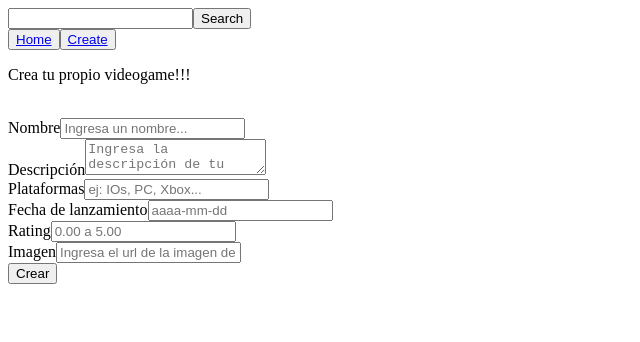
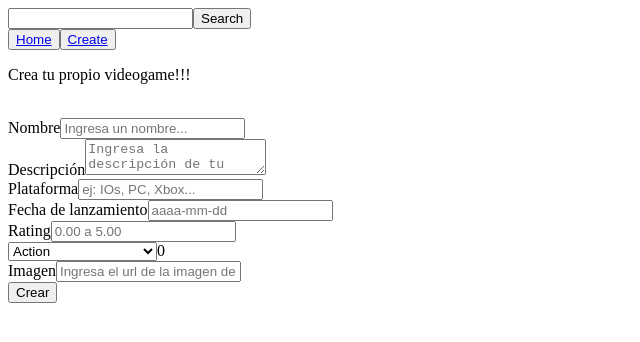
Before and after one commit to ruthosuna92/PI-videogames-main-AleOsuna, a React (Vite) app in the folder PI-Videogames-main/client/: page /form in a window 1280 px wide. Shown: the top 342 px of the page, without its empty margins (0-640 px from the left). Built offline with nearby package versions, Linux system fonts and the light colour scheme.

Commit message:
avance con el formulario para crear videojuegos, siguen las validaciones

```diff
--- a/PI-Videogames-main/client/Components/Card/Card.jsx
+++ b/PI-Videogames-main/client/Components/Card/Card.jsx
@@ -5,7 +5,7 @@ const Card = ({background_image, name, genres, id}) => {
 
     return (
         <div key={id} className="card">
-            <img className="imgCard" src={background_image} alt={name} />
+            <img className="imgCard" src={background_image } alt={name} />
             <p><NavLink to={`/detail/${id}`}>{name}</NavLink></p>
             <p>{genres}</p>
         </div>
--- a/PI-Videogames-main/client/Components/Cards/Cards.jsx
+++ b/PI-Videogames-main/client/Components/Cards/Cards.jsx
@@ -10,11 +10,11 @@ const Cards = ({videogames}) => {
         <div>
             {videogames?.map((videogame) => {
                 return <Card
-                    background_image={videogame?.background_image}
-                    name = { videogame?.name }
-                    genres = { videogame?.genres.map((gen) => <li>{gen.name}</li>) }
-                    key = { videogame?.id }
-                    id = { videogame?.id }
+                    background_image={videogame?.background_image && videogame?.background_image}
+                    name = { videogame?.name && videogame?.name }
+                    genres = { videogame?.genres.map((gen) => <li>{gen.name}</li>) && videogame?.genres.map((gen) => <li>{gen.name}</li>) }
+                    key = { videogame?.id && videogame?.id }
+                    id = { videogame?.id && videogame?.id }
                 />
             })}
         </div>
--- a/PI-Videogames-main/client/Components/Detail/Detail.jsx
+++ b/PI-Videogames-main/client/Components/Detail/Detail.jsx
@@ -14,13 +14,13 @@ const Detail = () => {
 
     useEffect(()=>{
         dispatch(getById(id))
-  }, [])
+  }, [id])
     return (
         <div>
-            <p>{videogameDetail.name}</p>
-            <img src={videogameDetail.background_image} alt={videogameDetail.name}/>
-            <p>Plataformas: {videogameDetail.platforms.map((plat)=> <li>{plat}</li>)}</p>
-            <p>Géneros: {videogameDetail.genres.map((gen)=><li>{gen}</li>)}</p>
+            <p>{videogameDetail?.name && videogameDetail?.name}</p>
+            <img src={videogameDetail?.background_image && videogameDetail?.background_image} alt={videogameDetail?.name && videogameDetail?.name}/>
+            <p>Plataformas: {videogameDetail?.platforms && videogameDetail?.platforms.map((plat)=> <li>{plat}</li>)}</p>
+            <p>Géneros: {videogameDetail?.genres && videogameDetail?.genres?.map((gen)=><li>{gen}</li>)}</p>
 
         </div>
     )
--- a/PI-Videogames-main/client/Components/Form/Form.jsx
+++ b/PI-Videogames-main/client/Components/Form/Form.jsx
@@ -1,27 +1,92 @@
-
+import { useState } from "react"
+import { useSelector, useDispatch } from "react-redux"
+import { postVideogame } from "../../Redux/actions"
 
 const Form = () => {
+    const dispatch = useDispatch()
+    const [created, setCreated] = useState({
+        name: "",
+        background_image: "",
+        genres: [],
+        descrption: "",
+        platforms: "",
+        rating: "",
+        released: "",
+    })
+
+    const handleChange = (e) => {
+        if (e.target.name === "genres") {
+            setCreated({
+                ...created,
+                genres: [...created.genres, e.target.value]
+            })
+        } else {
+            setCreated({
+                ...created,
+                [e.target.name]: e.target.value
+            })
+
+        }
+        console.log(created);
+
+    }
+    const handleGenres = (e) => {
+        e.preventDefault()
+        setCreated({
+            ...created,
+            genres: created.genres.filter((gen) => gen !== `"${e.target.name}"`)
+        })
+    }
+
+    const handleSubmit = (e) => {
+        e.preventDefault()
+        dispatch(postVideogame(created))
+
+    }
     return (
-        <form>
+        <form onSubmit={handleSubmit}>
             <p>Crea tu propio videogame!!!</p>
             <br></br>
             <label>Nombre</label>
-            <input type='text' placeholder="Ingresa un nombre..."></input>
+            <input type='text' placeholder="Ingresa un nombre..." onChange={handleChange} name="name" value={created.name}></input>
             <br></br>
             <label>Descripción</label>
-            <textarea placeholder="Ingresa la descripción de tu videogame..."></textarea>
+            <textarea placeholder="Ingresa la descripción de tu videogame..." onChange={handleChange} name="description" value={created.description}></textarea>
             <br></br>
-            <label>Plataformas</label>
-            <input placeholder="ej: IOs, PC, Xbox..."></input>
+            <label>Plataforma</label>
+            <input placeholder="ej: IOs, PC, Xbox..." onChange={handleChange} name="platforms" value={created.platforms}></input>
             <br></br>
             <label>Fecha de lanzamiento</label>
-            <input placeholder="aaaa-mm-dd"></input>
+            <input placeholder="aaaa-mm-dd" onChange={handleChange} name="released" value={created.released}></input>
             <br></br>
             <label>Rating</label>
-            <input placeholder="0.00 a 5.00"></input>
+            <input placeholder="0.00 a 5.00" onChange={handleChange} name="rating" value={created.rating}></input>
+            <br></br>
+            <select name="genres" onChange={handleChange}>
+                <option value="Action">Action</option>
+                <option value="Adventure">Adventure</option>
+                <option value="Indie">Indie</option>
+                <option value="RPG">RPG</option>
+                <option value="Strategy">Strategy</option>
+                <option value="Shooter">Shooter</option>
+                <option value="Casual">Casual</option>
+                <option value="Simulation">Simulation</option>
+                <option value="Puzzle">Puzzle</option>
+                <option value="Arcade">Arcade</option>
+                <option value="Platformer">Platformer</option>
+                <option value="Massively Multiplayer">Massively Multiplayer</option>
+                <option value="Racing">Racing</option>
+                <option value="Sports">Sports</option>
+                <option value="Fighting">Fighting</option>
+                <option value="Family">Family</option>
+                <option value="Board Games">Board Games</option>
+                <option value="Educational">Educational</option>
+                <option value="Card">Card</option>
+            </select>
+            {created.genres.length && created.genres.map((gen) => <span> {gen} <button name={gen} onClick={handleGenres}>x</button></span>)}
             <br></br>
             <label>Imagen</label>
-            <input placeholder="Ingresa el url de la imagen de tu videogame"></input>
+            <input placeholder="Ingresa el url de la imagen de tu videogame" onChange={handleChange} name="background_image" value={created.background_image}></input>
             <br></br>
             <button>Crear</button>
         </form>
--- a/PI-Videogames-main/client/Components/Nav/Nav.jsx
+++ b/PI-Videogames-main/client/Components/Nav/Nav.jsx
@@ -1,12 +1,20 @@
 import SearchBar from "../SearchBar/SearchBar"
-import { NavLink } from "react-router-dom"
+import { NavLink, useLocation } from "react-router-dom"
+import { useDispatch } from "react-redux"
+import { getAllGames } from "../../Redux/actions"
 
 const Nav = () => {
+    const location = useLocation().pathname
+    const dispatch = useDispatch()
+    const handleClick = () => {
+        dispatch(getAllGames())
+    }
     return (
         <div>
             {<SearchBar/>}
-            <button><NavLink to='/home'>Home</NavLink></button>
+            {location !== '/home' && <button><NavLink to='/home'>Home</NavLink></button>}
             <button><NavLink to='/form'>Create</NavLink></button>
+            {location === '/home' && <button onClick={handleClick}>Reset</button>}
         </div>
     )
 }
--- a/PI-Videogames-main/client/Components/SearchBar/SearchBar.jsx
+++ b/PI-Videogames-main/client/Components/SearchBar/SearchBar.jsx
@@ -1,7 +1,10 @@
 import { NavLink } from "react-router-dom"
 import { useState } from "react"
+import { useDispatch } from "react-redux"
+import { getByName } from "../../Redux/actions"
 
 const SearchBar = () => {
+    const dispatch = useDispatch()
     const [busqueda, setBusqueda] = useState({
         name: ''
     })
@@ -12,8 +15,8 @@ const SearchBar = () => {
         })
 
     }
-    const handleClick = () => {
-
+    const handleClick = (e) => {
+        dispatch(getByName(busqueda.name))
         setBusqueda({
             name: ''
         })
--- a/PI-Videogames-main/client/Redux/actions-types.js
+++ b/PI-Videogames-main/client/Redux/actions-types.js
@@ -1,3 +1,4 @@
 export const GET_ALL = 'GET_ALL'
 export const GET_BY_ID = 'GET_BY_ID'
 export const GET_BY_NAME = 'GET_BY_NAME'
+export const CREATE_VIDEOGAME = 'CREATE_VIDEOGAME'
--- a/PI-Videogames-main/client/Redux/actions.js
+++ b/PI-Videogames-main/client/Redux/actions.js
@@ -1,5 +1,5 @@
 import axios from 'axios'
-import { GET_ALL, GET_BY_ID, GET_BY_NAME } from './actions-types'
+import { GET_ALL, GET_BY_ID, GET_BY_NAME, CREATE_VIDEOGAME } from './actions-types'
 
 export const getAllGames = () => {
     return async (dispatch) => {
@@ -21,6 +21,8 @@ export const getById = (id) => {
       try {
          const endpoint = `http://localhost:3002/videogames/${id}`;
          const response = await axios.get(endpoint)
+         console.log(response.data);
+         if(!id) return dispatch({type: GET_BY_ID, payload:{}})
             return dispatch({
                type: GET_BY_ID,
                payload: response.data,
@@ -45,3 +47,18 @@ export const getByName = (name) => {
       }
    }
 }
+
+export const postVideogame = (videogame) => {
+   return async (dispatch) => {
+     try {
+       const endpoint = `http://localhost:3002/videogames`;
+       await axios.post(endpoint, videogame);
+       return dispatch({
+         type: CREATE_VIDEOGAME
+       });
+     } catch (err) {
+       console.log(err);
+     }
+   };
+
+};
--- a/PI-Videogames-main/client/Redux/reducer.js
+++ b/PI-Videogames-main/client/Redux/reducer.js
@@ -1,4 +1,4 @@
-import { GET_ALL, GET_BY_ID, GET_BY_NAME } from "./actions-types"
+import { GET_ALL, GET_BY_ID, GET_BY_NAME, CREATE_VIDEOGAME } from "./actions-types"
 
 const initialState = {
     allVideogames: [],
@@ -22,6 +22,10 @@ const reducer = (state = initialState, action) => {
                 ...state,
                 allVideogames: action.payload
             }
+        case CREATE_VIDEOGAME:
+            return {
+                ...state
+            }
         default:
             return { ...state }
     }
```
